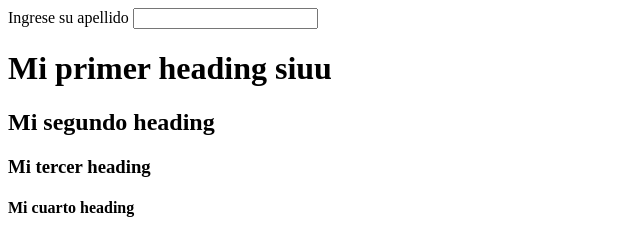
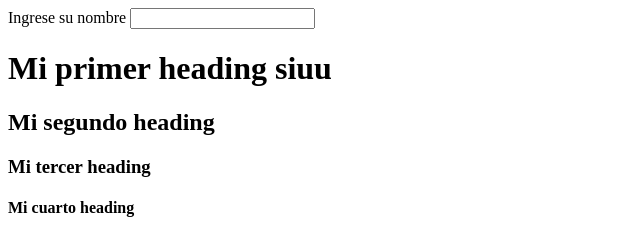
Before and after one commit to Santilol2908/myfirtsrepo, a plain HTML site: page index.html in a window 1280 px wide. Shown: the top 236 px of the page, 0-640 px from the left. Drawn offline with Linux system fonts and the light colour scheme.

Commit message:
Update index.html

```diff
--- a/index.html
+++ b/index.html
@@ -5,7 +5,7 @@
 </head>
 <body>
     <form>
-        <label for="">Ingrese su apellido</label>
+        <label for="">Ingrese su nombre</label>
         <input />
     </form>
     <h1>Mi primer heading siuu</h1>
```
